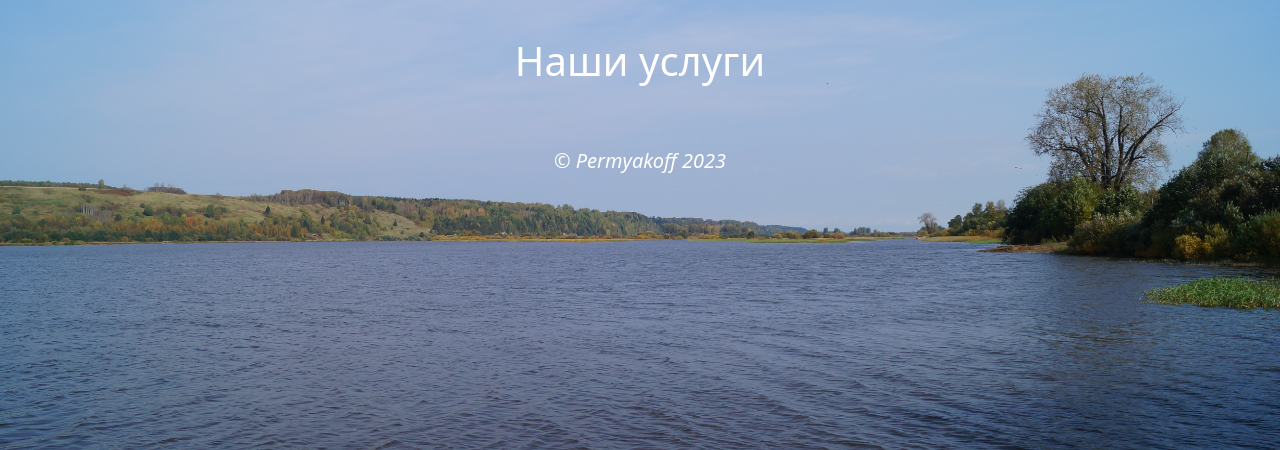
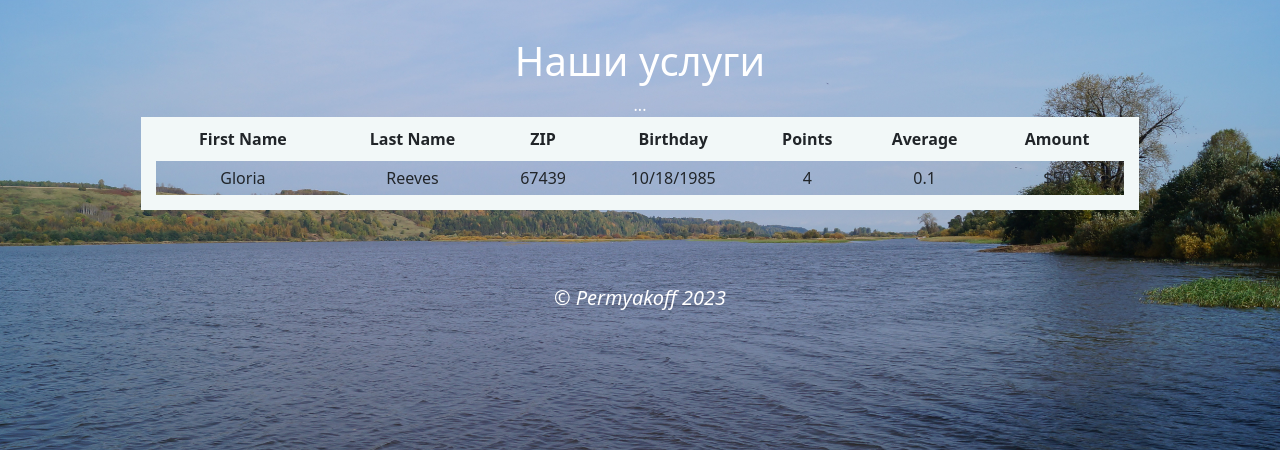
Before and after one commit to taren4ik/Sela, a Flask app: page /base_contact in a window 1280 px wide. Shown: the part 148-598 px from the top of the page. Run offline with Flask 3, Linux system fonts and the light colour scheme.

Commit message:
Добавил выпадающее меню.

```diff
--- a/static/css/main.css
+++ b/static/css/main.css
@@ -45,6 +45,7 @@ nav, span {
     text-decoration: none;
 }
 
+
 .content {
   padding: 3% 10% 3% 10%;
 }
@@ -61,3 +62,65 @@ nav, span {
   width: 100%;
   height: 10px;
 }
+
+/* Dropdown Button */
+.dropbtn {
+    background-color: #4CAF50;
+    color: white;
+    padding: 16px;
+    font-size: 16px;
+    border: none;
+}
+
+/* The container <div> - needed to position the dropdown content */
+.dropdown {
+    position: relative;
+    display: inline-block;
+}
+
+/* Dropdown Content (Hidden by Default) */
+.dropdown-content {
+    display: none;
+    position: absolute;
+    min-width: 160px;
+    box-shadow: 0px 8px 16px 0px rgba(0,0,0,0.2);
+    z-index: 1;
+}
+
+/* Links inside the dropdown */
+.dropdown-content a {
+    color: blue;
+    padding: 12px 16px;
+    text-decoration: none;
+    display: block;
+}
+
+/* Change color of dropdown links on hover */
+.dropdown-content a:hover {background-color: #ddd;}
+
+/* Show the dropdown menu on hover */
+.dropdown:hover .dropdown-content {display: block;}
+
+/* Change the background color of the dropdown button when the dropdown content is shown */
+.dropdown:hover .dropbtn {background-color: #3e8e41;}
+
+
+.table {
+	width: 100%;
+	margin-bottom: 20px;
+	border: 15px solid #F2F8F8;
+	border-top: 5px solid #F2F8F8;
+	border-collapse: collapse;
+}
+.table th {
+	font-weight: bold;
+	padding: 5px;
+	background: #F2F8F8;
+	border: none;
+	border-bottom: 5px solid #F2F8F8;
+}
+.table td {
+	padding: 5px;
+	border: none;
+	border-bottom: 5px solid #F2F8F8;
+}
--- a/templates/base.html
+++ b/templates/base.html
@@ -33,9 +33,16 @@
                 style="vertical-align: inherit;"><font
                 style="vertical-align: inherit;">c. Сёла</font></font></h2></font></font></a>
          <nav class="nav nav-masthead justify-content-center float-md-end">
-         <a class="nav-link active" aria-current="page" href="/"><font
+              <div class="dropdown">
+                <a class="nav-link active" aria-current="page" href="/"><font style="vertical-align: inherit;"><font style="vertical-align: inherit;">Главная</font></font></a>
+                <div class="dropdown-content">
+                  <a href="/">О поселении</a>
+                  <a href="http://old.chusokrug.ru/www.chusrayon.ru/content/%D1%81%D1%91%D0%BB%D1%8C%D1%81%D0%BA%D0%BE%D0%B5-%D1%81%D0%B5%D0%BB%D1%8C%D1%81%D0%BA%D0%BE%D0%B5-%D0%BF%D0%BE%D1%81%D0%B5%D0%BB%D0%B5%D0%BD%D0%B8%D0%B5.html">Глава поселения</a>
+                  <a class="nav-link" href="base_contact"><font
                           style="vertical-align: inherit;"><font
-                style="vertical-align: inherit;">Главная</font></font></a>
+                          style="vertical-align: inherit;">Полезные контакты</font></font></a>
+                </div>
+              </div>
              <a class="nav-link" href="news"><font
                     style="vertical-align: inherit;"><font
                     style="vertical-align: inherit;">Новости</font></font></a>
--- a/templates/base_contact.html
+++ b/templates/base_contact.html
@@ -6,6 +6,30 @@
 {% block body %}
 <h1 style="margin-center: 0%;"> Наши услуги </h1>
 <div class="div_about">
-
+    <table class="table">
+	<thead>
+		<tr>
+			<th>First Name</th>
+			<th>Last Name</th>
+			<th>ZIP</th>
+			<th>Birthday</th>
+			<th>Points</th>
+			<th>Average</th>
+			<th>Amount</th>
+		</tr>
+	</thead>
+	<tbody>
+		<tr>
+			<td>Gloria</td>
+			<td>Reeves</td>
+			<td>67439</td>
+			<td>10/18/1985</td>
+			<td>4</td>
+			<td>0.1</td>
+			<td>$50</td>
+		</tr>
+		...
+	</tbody>
+</table>
 </div>
 {% endblock %}
```
Lines whose indentation alone changed are shown as unchanged.
